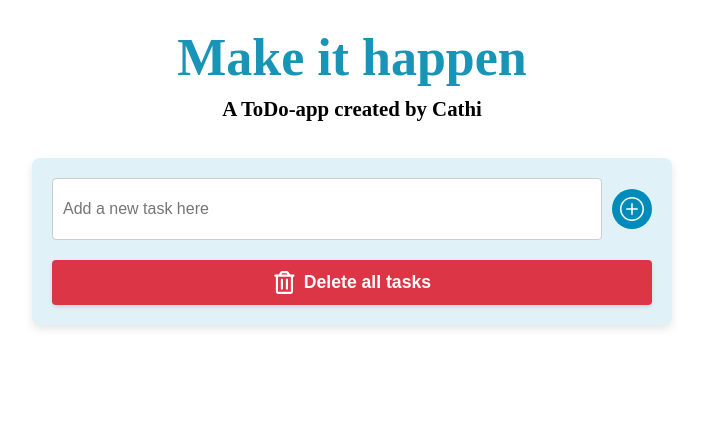
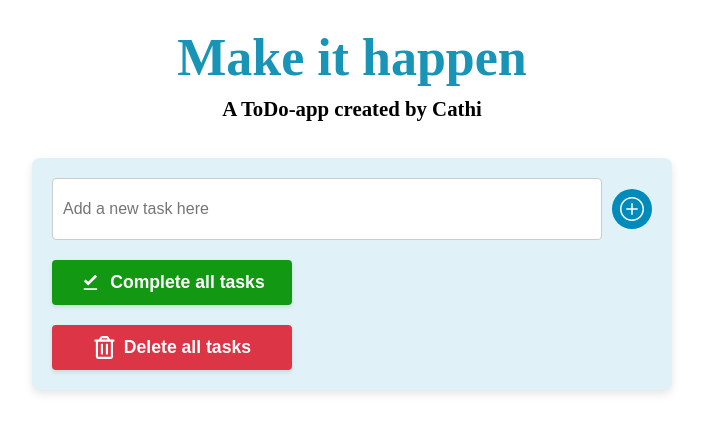
Before and after one commit to violacathrine/js-project-todo, a React (Vite) app: page / in a window 1280 px wide. Shown: the top 432 px of the page, without its empty margins (288-991 px from the left). Built offline with nearby package versions, Linux system fonts and the light colour scheme.

Commit message:
updated todo

```diff
--- a/src/components/TaskForm.jsx
+++ b/src/components/TaskForm.jsx
@@ -3,6 +3,7 @@ import { useTaskStore } from "../stores/useTaskStore";
 import { TaskList } from "./TaskList";
 import { SlPlus } from "react-icons/sl";
 import { FaRegTrashAlt } from "react-icons/fa";
+import { MdFileDownloadDone } from "react-icons/md";
 import {
   FormContainer,
   StyledForm,
@@ -10,13 +11,15 @@ import {
   FormInput,
   AddButton,
   IconWrapper,
-  ClearAllButton,
+  DeleteAllButton,
+  CompleteAllButton
 } from './TaskForm.styles.jsx';
 
 
 export const TaskForm = () => {
   const [taskValue, setTaskValue] = useState("");
   const addTask = useTaskStore((state) => state.addTask);
+  const completeAllTasks = useTaskStore((state) => state.completeAllTasks);
   const removeAllTasks = useTaskStore((state) => state.removeAllTasks);
 
   const handleSubmit = (e) => {
@@ -28,7 +31,11 @@ export const TaskForm = () => {
     }
   };
 
-  const handleClearAll = () => {
+  const handleCompleteAll = () => {
+      completeAllTasks();
+  };
+
+  const handleDeleteAll = () => {
     if (window.confirm("Are you sure you want to delete all tasks? This action cannot be undone.")) {
       removeAllTasks();
     }
@@ -53,9 +60,13 @@ export const TaskForm = () => {
       </StyledForm>
       <TaskList />
 
-      <ClearAllButton onClick={handleClearAll} title="Delete all tasks">
+<CompleteAllButton onClick={handleCompleteAll} title="Complete all tasks">
+        <IconWrapper><MdFileDownloadDone /></IconWrapper>Complete all tasks
+      </CompleteAllButton>
+
+      <DeleteAllButton onClick={handleDeleteAll} title="Delete all tasks">
         <IconWrapper><FaRegTrashAlt /></IconWrapper> Delete all tasks
-      </ClearAllButton>
+      </DeleteAllButton>
     </FormContainer>
   );
 };
--- a/src/components/TaskForm.styles.jsx
+++ b/src/components/TaskForm.styles.jsx
@@ -67,10 +67,10 @@ export const IconWrapper = styled.span`
   justify-content: center;
 `;
 
-export const ClearAllButton = styled.button`
+export const DeleteAllButton = styled.button`
   background-color: #dc3545;
   color: white;
-  width: 100%;
+  width: 40%;
   height: 45px;
   border: none;
   border-radius: 4px;
@@ -92,3 +92,29 @@ export const ClearAllButton = styled.button`
     font-size: 1.3em;
   }
 `;
+
+export const CompleteAllButton = styled.button`
+  background-color: rgb(19, 152, 19);
+  color: white;
+  width: 40%;
+  height: 45px;
+  border: none;
+  border-radius: 4px;
+  cursor: pointer;
+  font-size: 1.1em;
+  font-weight: bold;
+  display: flex;
+  align-items: center;
+  justify-content: center;
+  margin-top: 20px;
+  box-shadow: 0 2px 4px rgba(0, 0, 0, 0.1);
+
+  &:hover {
+    background-color: rgba(19, 152, 19, 0.57);
+  }
+
+  ${IconWrapper} {
+    margin-right: 8px;
+    font-size: 1.3em;
+  }
+`;
--- a/src/stores/useTaskStore.js
+++ b/src/stores/useTaskStore.js
@@ -19,6 +19,11 @@ export const useTaskStore = create((set) => ({
         task.id === id ? { ...task, isCompleted: !task.isCompleted } : task
       ),
 
+      completeAllTasks: () =>
+        set((state) => ({
+          tasks: state.tasks.map((task) => ({ ...task, isCompleted: true })),
+        })),
+
       removeAllTasks: () => set({ tasks: [] }),
     })),
 }));
```
Also changed, not shown: todo.txt (added).
